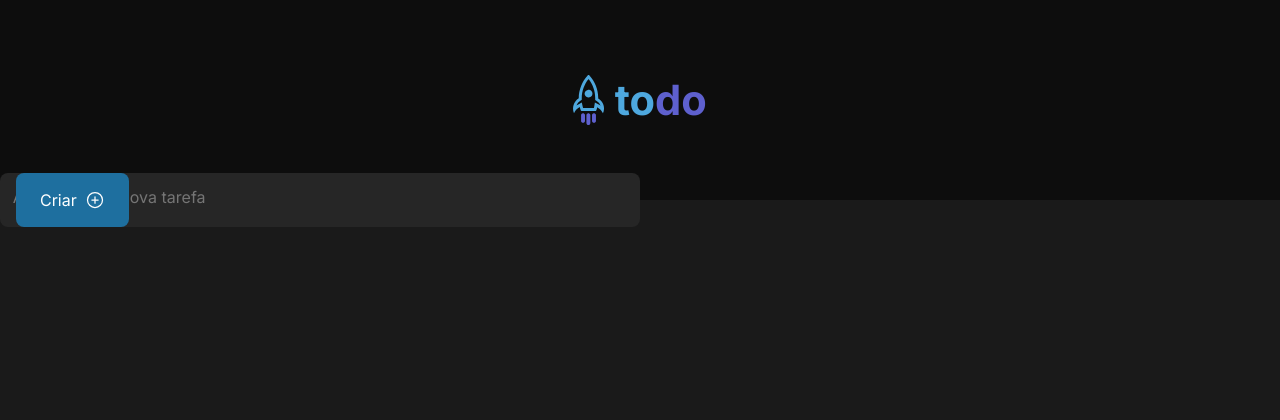
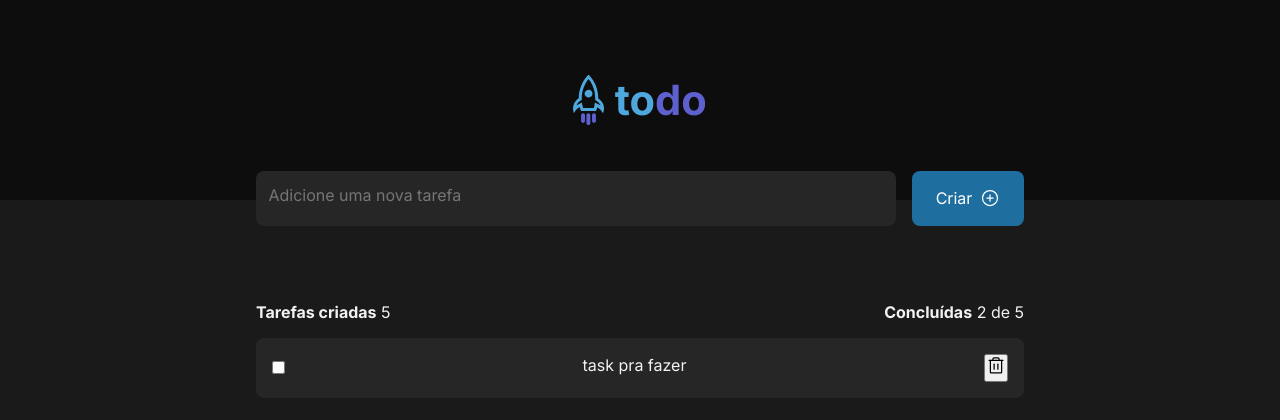
Before and after one commit to MUSQUITU/to-do-list, a React (Vite) app in the folder to-do-ts/: page / in a window 1280 px wide. Shown: the top 420 px of the page. Built offline with nearby package versions, Linux system fonts and the light colour scheme.

Commit message:
:sparkles: Add to-do list

```diff
--- a/to-do-ts/src/App.tsx
+++ b/to-do-ts/src/App.tsx
@@ -1,5 +1,6 @@
 import { Post } from './components/Post';
 import { Header } from './components/Header';
+
 
 import styles from './App.module.css';
 import './global.css';
--- a/to-do-ts/src/components/Post.module.css
+++ b/to-do-ts/src/components/Post.module.css
@@ -1,9 +1,9 @@
 
 .textArea{
   position: relative;
-  top: -2.7rem;
+  top: -2.8rem;
   display: flex;
-  justify-content: space-between;
+  justify-content:center;
 
 }
 
@@ -31,13 +31,12 @@
   color: var(--white);
   margin-left: 1rem;
   cursor: pointer;
-  position: absolute;
   margin-top: 1rem;
-  display: block;
+
 
   display: flex;
   align-items: center;
-  justify-content: center;
+  justify-content: space-between;
   gap: 0.5rem;
 }
 
--- a/to-do-ts/src/components/Post.tsx
+++ b/to-do-ts/src/components/Post.tsx
@@ -1,11 +1,18 @@
 import {PlusCircle} from 'phosphor-react'
 
 import styles from './Post.module.css'
+import { Task } from './Task'
 
 export function Post() {
+  function handleCreateNewTask(){
+    event?.preventDefault()
+  }
+
   return (
 
-      <form className={styles.textArea}>
+    <article>
+
+      <form onSubmit={handleCreateNewTask} className={styles.textArea}>
         <textarea
           placeholder='Adicione uma nova tarefa'
         />
@@ -13,5 +20,10 @@ export function Post() {
         </button>
       </form>
 
+    <div>
+      <Task />
+    </div>
+
+    </article>
   )
 }
--- /dev/null
+++ b/to-do-ts/src/components/Task.module.css
@@ -0,0 +1,41 @@
+.task {
+  max-width: 50rem;
+  margin: 2rem auto;
+  padding: 0 1rem;
+
+
+  grid-template-columns: 352px 1fr;
+  gap: 2rem;
+  align-items: center;
+
+  color: var(--gray-100);
+
+}
+
+.task header {
+  display: flex;
+  align-items: flex-start;
+  justify-content: space-between;
+}
+
+.listToDo {
+  margin-top:1rem;
+  border-radius: 8px;
+  background: var(--gray-500);
+  padding: 1rem 1rem;
+  line-height: 1.4;
+  text-align: start;
+
+  display: flex;
+  align-items: flex-start;
+  justify-content: space-between;
+}
+
+.listToDo > input{
+  margin-top: 0.4rem;
+}
+
+.listToDo > p{
+  display: flex;
+
+}
--- /dev/null
+++ b/to-do-ts/src/components/Task.tsx
@@ -0,0 +1,28 @@
+import { Trash } from 'phosphor-react';
+import styles from './Task.module.css';
+
+export function Task() {
+  return(
+    <div className={styles.task}>
+      <header>
+        <div className={styles.createTask}>
+          <strong>Tarefas criadas</strong>
+          <span> 5</span>
+        </div>
+
+        <div className={styles.concluded}>
+          <strong>Concluídas</strong>
+          <span> 2 de 5</span>
+        </div>
+      </header>
+
+      <div className={styles.listToDo}>
+        <input className={styles.check} type="checkbox" />
+        <p className={styles.listTask}> task pra fazer</p>
+        <button className={styles.deleteTask} title='Deletar task'>
+          <Trash size={20} />
+        </button>
+      </div>
+    </div>
+  )
+}
```
